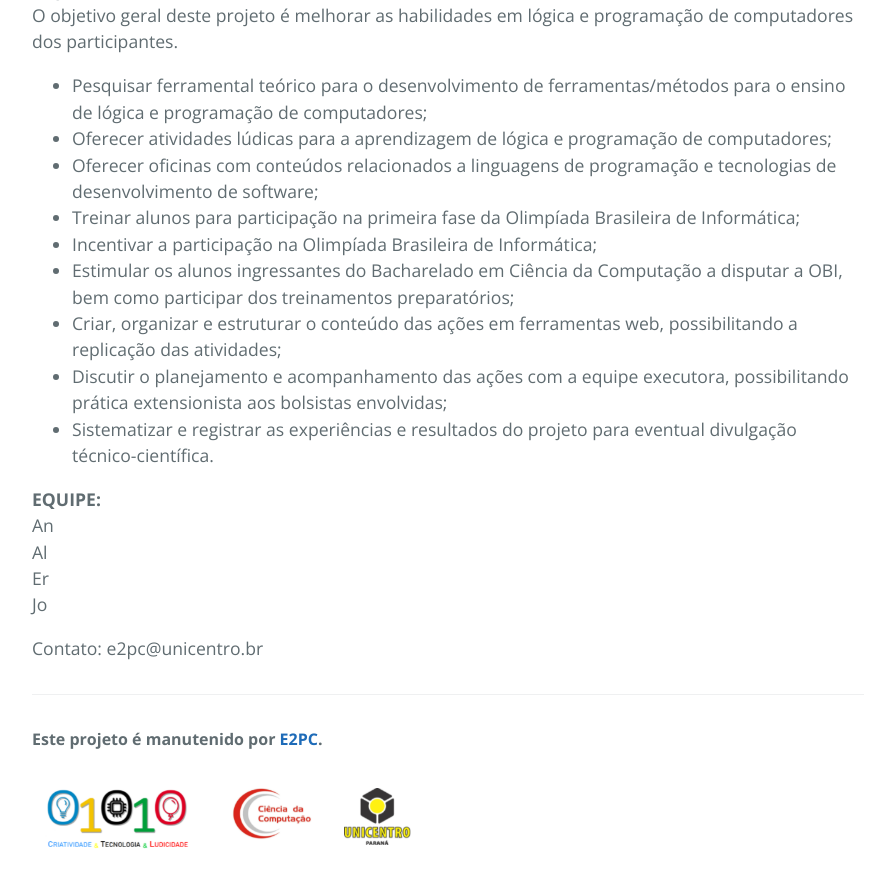
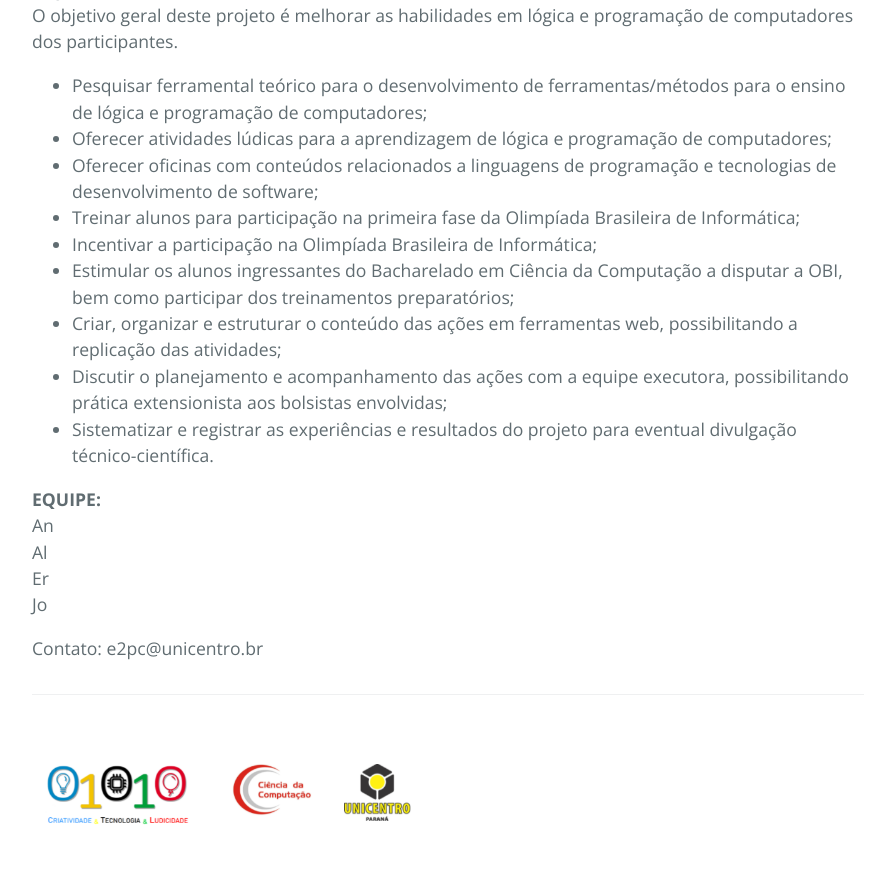
Before and after one commit to E2PC/ProjectPage, a Jekyll site: the page built from index.md, in a window 1280 px wide and 900 px high, scrolled down 1060 px. Shown: the top 888 px of the window, without its empty margins (192-1076 px from the left). Built offline with Jekyll 4.4.1, drawn with Linux system fonts in a browser that asks for light colours.

Commit message:
Update template.html

```diff
--- a/_layouts/template.html
+++ b/_layouts/template.html
@@ -22,7 +22,6 @@
       {{ content }}
 
       <footer class="site-footer">
-          <span class="site-footer-owner">Este projeto é manutenido por <a href="https://github.com/E2PC">E2PC</a>.</span>
           <img src="images/Captura de tela 2021-09-02 233925 (1).png" style="margin-top: 25px" width="384" height="86"/>
       </footer>
     </section>
```
